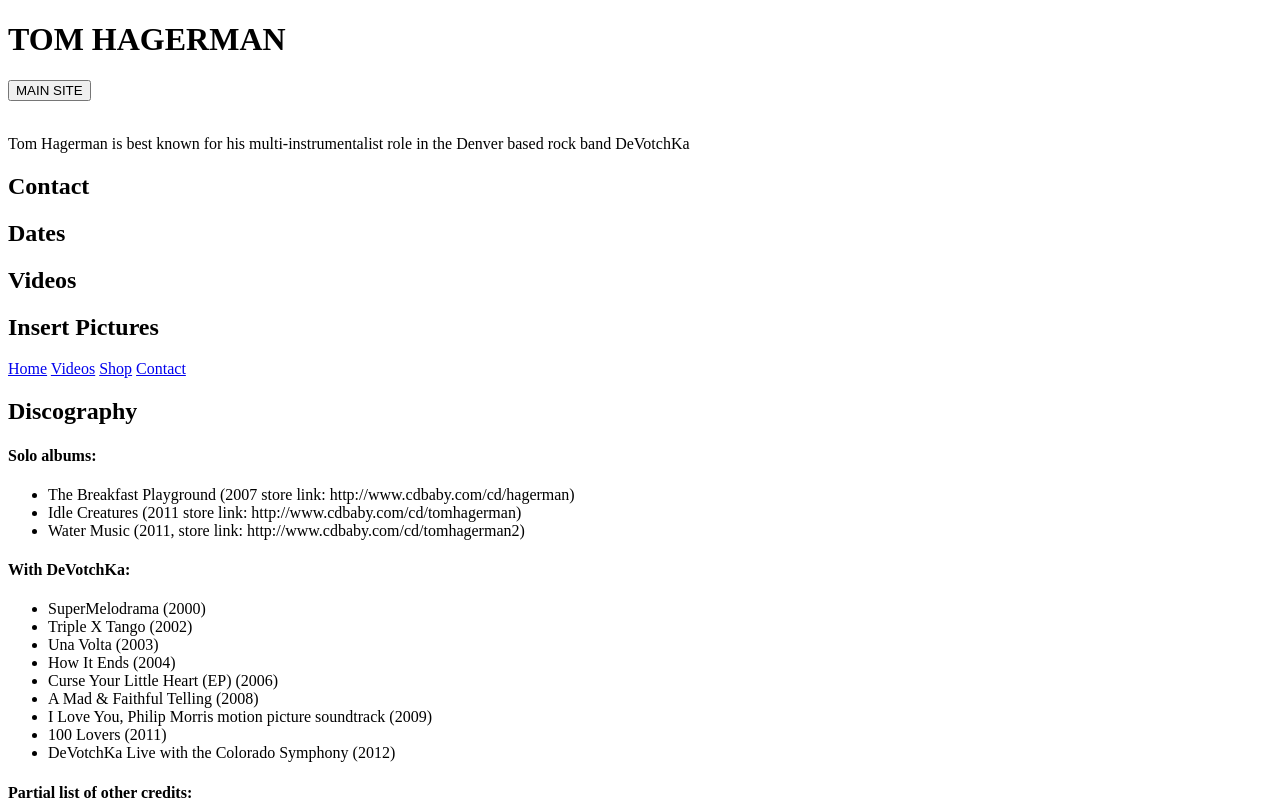
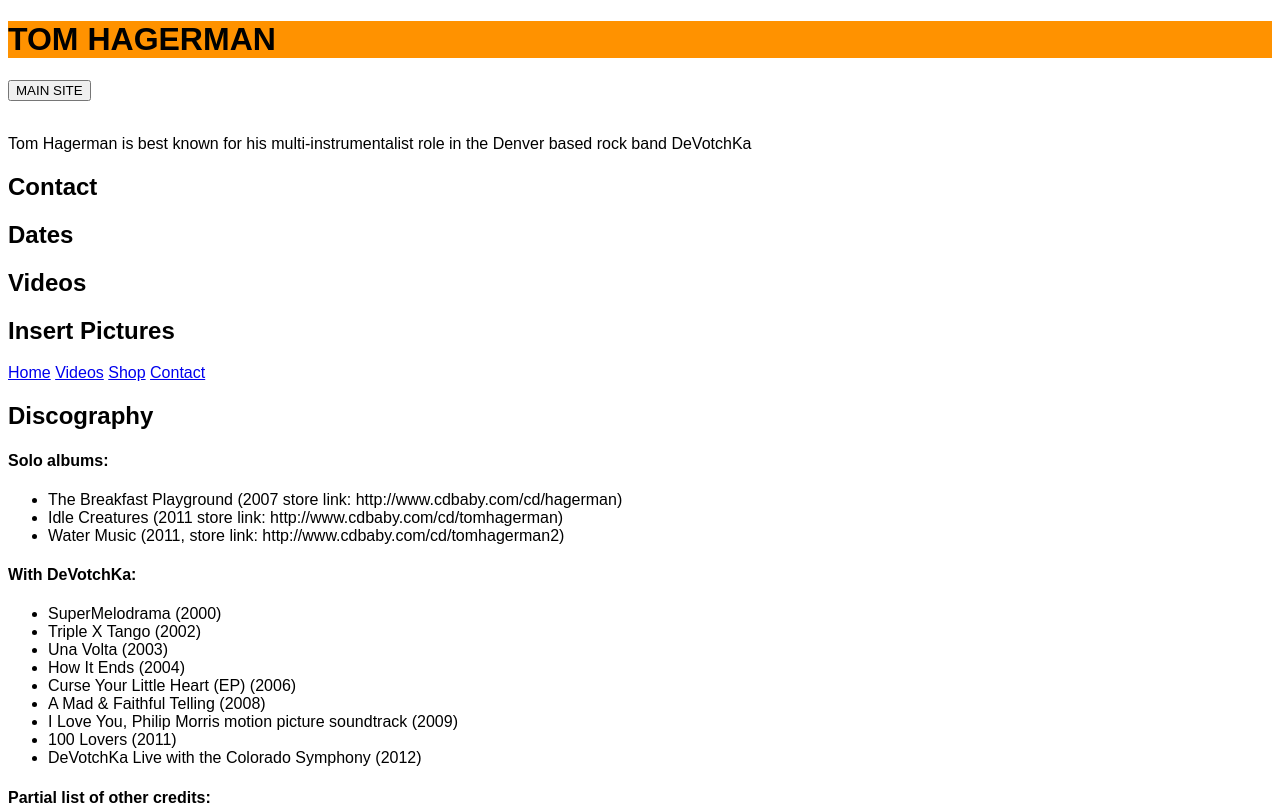
Before and after one commit to asiajones/tom-hagerman-site, a plain HTML site: page index.html in a window 1280 px wide. Shown: the top 810 px of the page. Drawn offline with Linux system fonts and the light colour scheme.

Commit message:
added css elements

```diff
--- a/styles.css
+++ b/styles.css
@@ -1 +1,7 @@
-/* Place style here */
+header h1 {
+	background-color: #ff9200;
+}
+.welcome {
+	font-family: 'Oswald', sans-serif;
+	font-style: normal;
+}
```
